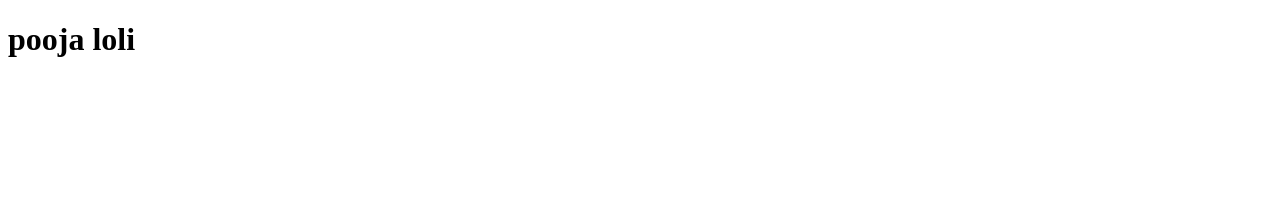
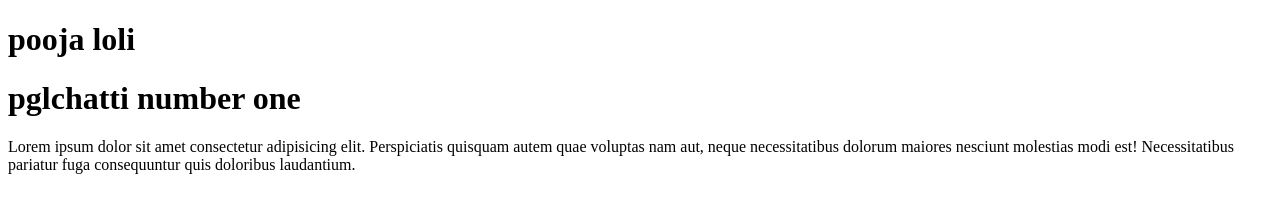
Before and after one commit to piyushgitt/Team_ctrl, a plain HTML site: page index.html in a window 1280 px wide. Drawn offline with Linux system fonts and the light colour scheme.

Commit message:
commit in css

```diff
--- a/index.html
+++ b/index.html
@@ -8,5 +8,8 @@
 </head>
 <body>
     <h1>pooja loli</h1>
+    <h1>pglchatti number one</h1>
+    <p>Lorem ipsum dolor sit amet consectetur adipisicing elit. Perspiciatis quisquam autem quae voluptas nam aut, neque necessitatibus dolorum maiores nesciunt molestias modi est! Necessitatibus pariatur fuga consequuntur quis doloribus laudantium.
+    </p>
 </body>
 </html>
--- /dev/null
+++ b/style.css
@@ -0,0 +1,6 @@
+*{
+    padding: 0;
+    margin: 0;
+    box-sizing: border-box;
+
+}
```
